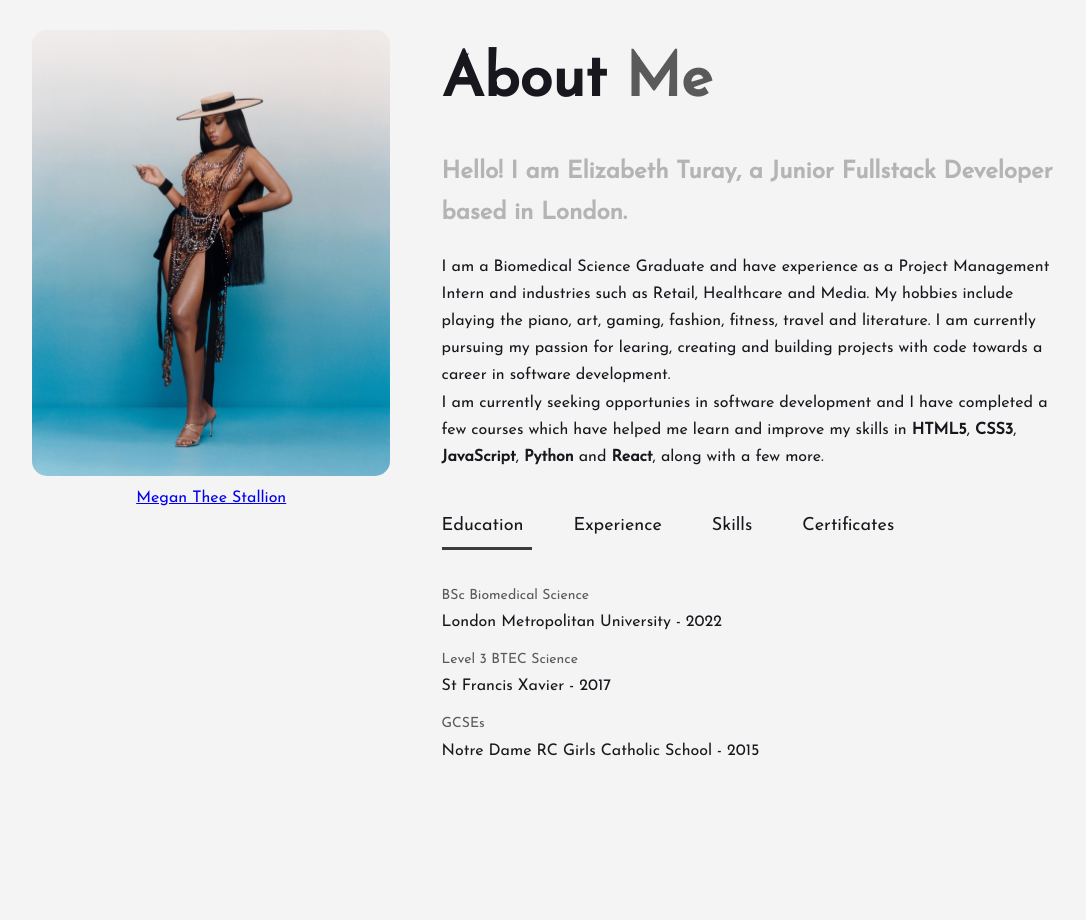
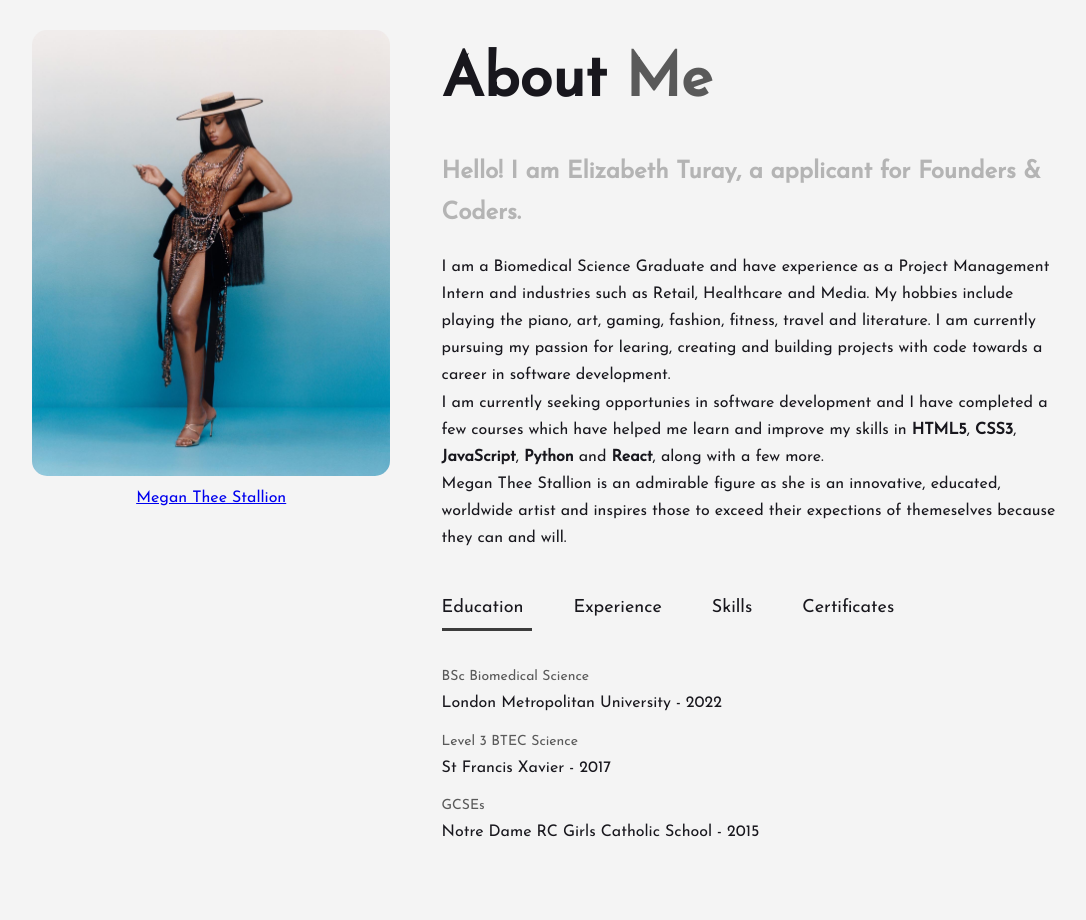
Before and after one commit to lizturay/Coders-and-Founders, a website: page index.html in a window 1280 px wide. Shown: the part 940-1860 px from the top of the page, without its empty margins (96-1182 px from the left). Drawn offline with nearby package versions, Linux system fonts and the light colour scheme.

Commit message:
Add files via upload

```diff
--- a/index.html
+++ b/index.html
@@ -48,8 +48,7 @@
             </div>
             <div class="about-col-2">
                 <h1 class="sub-title">About <span>Me</span></h1>
-                <h2>Hello! I am Elizabeth Turay, a Junior Fullstack Developer
-                    based in London.</h2>
+                <h2>Hello! I am Elizabeth Turay, a applicant for Founders & Coders.</h2>
                 <p>I am a Biomedical Science Graduate and have experience
                     as a Project Management Intern and industries such as Retail,
                     Healthcare and Media. My hobbies include playing the piano, art, gaming, fashion, fitness, travel and literature. I am currently pursuing
@@ -58,6 +57,8 @@
                 <p>I am currently seeking opportunies in software development and
                     I have completed a few courses which have helped me learn and
                     improve my skills in <b>HTML5</b>, <b>CSS3</b>, <b>JavaScript</b>, <b>Python</b> and <b>React</b>, along with a few more.</p>
+                <p>Megan Thee Stallion is an admirable figure as she is an innovative, educated, worldwide artist and inspires those to exceed their expections
+                    of themeselves because they can and will.</p>
 
                 <div class="tab-titles">
                     <p class="tab-links active-link" onclick="opentab('education')">Education</p>
@@ -217,8 +218,7 @@
     </div>
 </footer>
 
-
-<script src="main.js"></script>
+<script defer src="main.js"></script>
 
 </body>
 </html>
```
